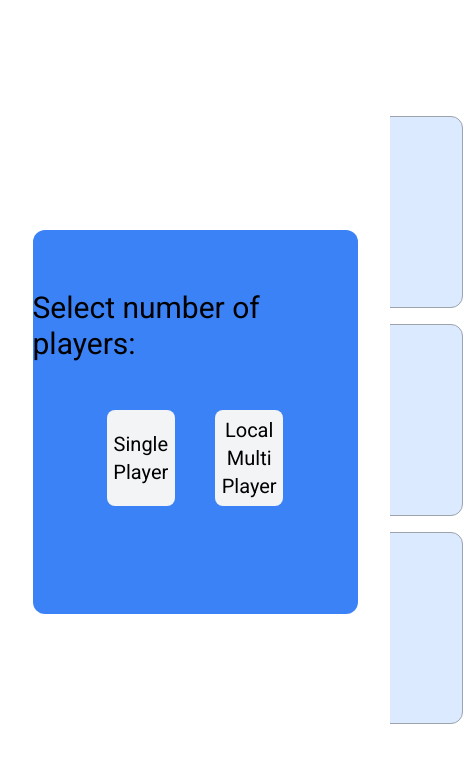
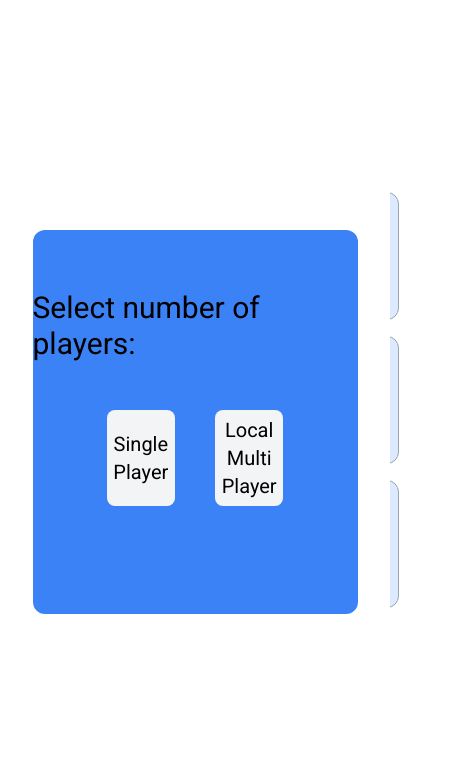
Before and after one commit to benjaminkitson/bk-home, a Next.js app: page /tic-tac-toe in a window 390 px wide. Shown: the top 762 px of the page, 463 px wide, since content can reach past the window. Built offline with nearby package versions, Linux system fonts and the light colour scheme.

Commit message:
fix cells

```diff
--- a/src/app/tic-tac-toe/components/Square/index.tsx
+++ b/src/app/tic-tac-toe/components/Square/index.tsx
@@ -31,9 +31,9 @@ function Square({ content, row, col }: SquareProps) {
 
   return (
     <div
-      className={`flex items-center justify-center text-9xl ${
+      className={`flex items-center justify-center text-8xl md:text-9xl ${
         gameOver || content ? "" : "hover:cursor-pointer hover:bg-blue-300"
-      } square h-48 w-48 rounded-xl border border-gray-400 bg-blue-100`}
+      } square h-32 w-32  rounded-xl border border-gray-400 bg-blue-100 md:h-48 md:w-48`}
       onClick={() => markSquare(row, col)}
       data-testid={`${row}-${col}`}
       // gameOver={gameOver}
```
